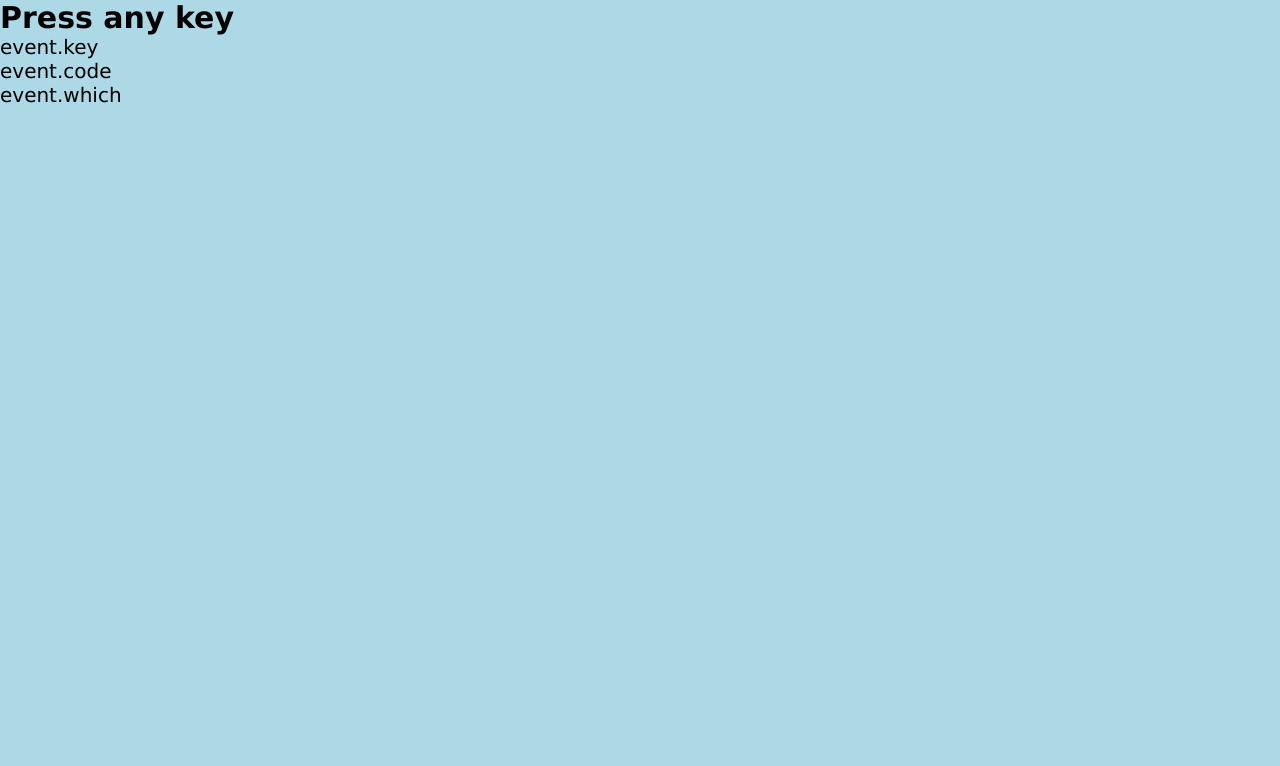
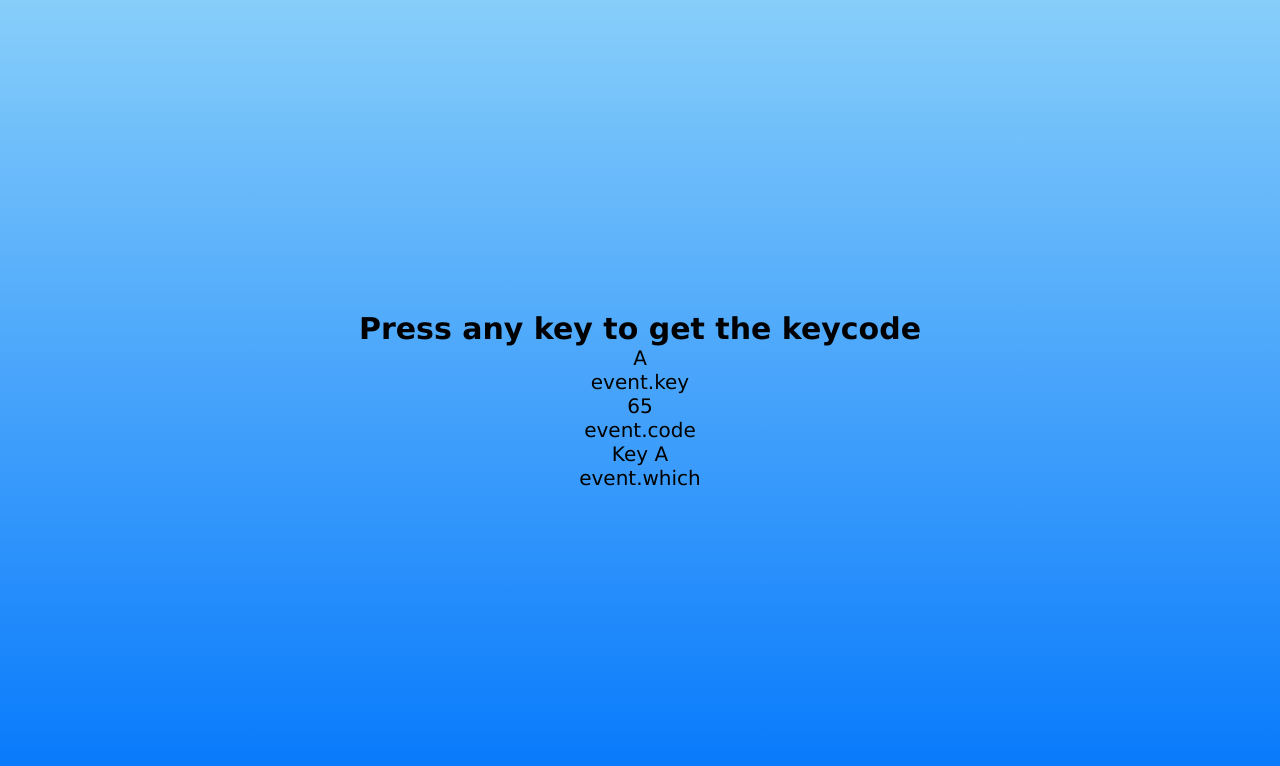
Before and after one commit to rosemarym2/Keycode-Challenge, a plain HTML site: page index.html in a window 1280 px wide. Drawn offline with Linux system fonts and the light colour scheme.

Commit message:
changes v.6

```diff
--- a/app.js
+++ b/app.js
@@ -2,7 +2,7 @@ const displayeventKey = document.getElementsByClassName("eventKey");
 const displayeventCode = document.getElementsByClassName("eventCode");
 const displayeventWhich = document.getElementsByClassName("eventWhich");
 
-window.addEventListener("keydown", (e) =>{
+window.addEventListener("keypress", (e) =>{
     displayeventKey.textContent = `${e.Key}`;
     displayeventCode.textContent = `${e.Code}`;
     displayeventCode.textContent = `${e.Which}`;
--- a/index.html
+++ b/index.html
@@ -9,11 +9,14 @@
 </head>
 <body>
     <section id="Keycode">
-    <h1>Press any key</h1>
+    <h1>Press any key to get the keycode</h1>
     <div class = "container">
-    <div class ="eventKey">event.key</div>
-    <div class ="eventCode">event.code</div>
-    <div class ="eventWhich">event.which</div>
+    <div class ="eventKey">
+        <p>A</p>event.key</div>
+    <div class ="eventCode">
+        <p>65</p>event.code</div>
+    <div class ="eventWhich">
+        <p>Key A</p>event.which</div>
 </div>
 </section>
 </body>
--- a/style.css
+++ b/style.css
@@ -4,7 +4,15 @@
   box-sizing: border-box;
 }
 body {
+  background: linear-gradient(180deg, lightskyblue, #0377fc) no-repeat center
+    fixed;
   font-family: Verdana, Geneva, Tahoma, sans-serif;
   font-size: 20px;
-  background: lightblue;
+  display: flex;
+  justify-content: center;
+  align-items: center;
+  height: 100vh;
+  text-align: center;
+  margin: 0 auto;
+  overflow: hidden;
 }
```
